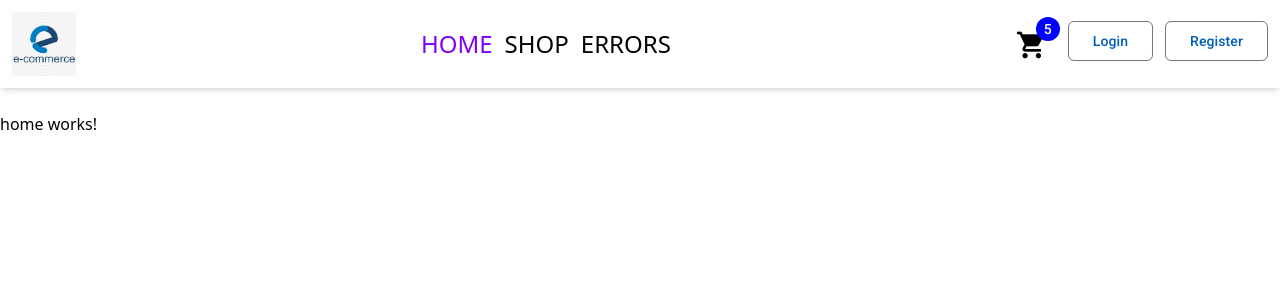
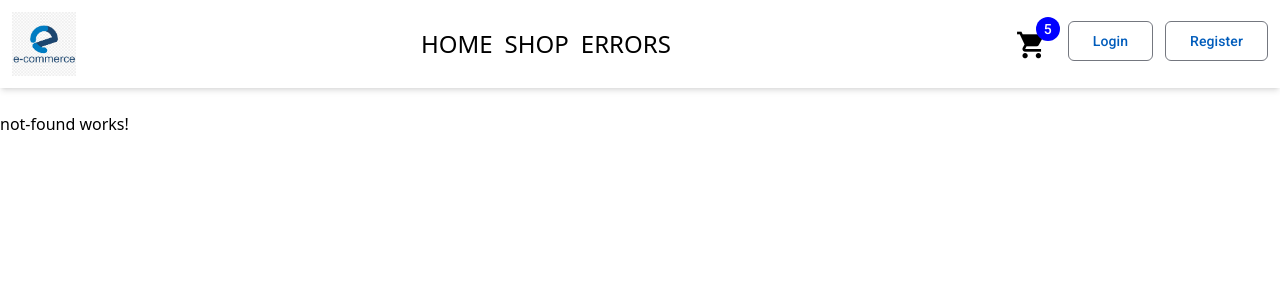
Before and after one commit to alizzaade/eCommerce, an Angular app in the folder client/: page /not-found in a window 1280 px wide. Before the commit this address led to /. Shown: the top 300 px of the page. Built offline with nearby package versions, Linux system fonts and the light colour scheme.

Commit message:
Create not found and server error component

```diff
--- a/client/src/app/app.routes.ts
+++ b/client/src/app/app.routes.ts
@@ -3,11 +3,15 @@ import { HomeComponent } from './features/home/home.component';
 import { ShopComponent } from './features/shop/shop.component';
 import { ProductDetailsComponent } from './features/shop/product-details/product-details.component';
 import { TestErrorComponent } from './features/test-error/test-error.component';
+import { NotFoundComponent } from './shared/components/not-found/not-found.component';
+import { ServerErrorComponent } from './shared/components/server-error/server-error.component';
 
 export const routes: Routes = [
   { path: '', component: HomeComponent },
   { path: 'shop', component: ShopComponent },
   { path: 'shop/:id', component: ProductDetailsComponent },
   { path: 'test-error', component: TestErrorComponent },
-  { path: '**', redirectTo: '', pathMatch: 'full' },
+  { path: 'not-found', component: NotFoundComponent },
+  { path: 'server-error', component: ServerErrorComponent },
+  { path: '**', redirectTo: 'not-found', pathMatch: 'full' },
 ];
--- /dev/null
+++ b/client/src/app/shared/components/not-found/not-found.component.html
@@ -0,0 +1 @@
+<p>not-found works!</p>
--- /dev/null
+++ b/client/src/app/shared/components/server-error/server-error.component.html
@@ -0,0 +1,3 @@
+<div class="container mt-5">
+  <h1 class="text-3xl">Not found</h1>
+</div>
```
Also changed, not shown: client/src/app/shared/components/not-found/not-found.component.ts (added, +11 -0 lines), client/src/app/shared/components/server-error/server-error.component.ts (added, +11 -0 lines), client/src/app/shared/components/not-found/not-found.component.scss (added), client/src/app/shared/components/server-error/server-error.component.scss (added).
